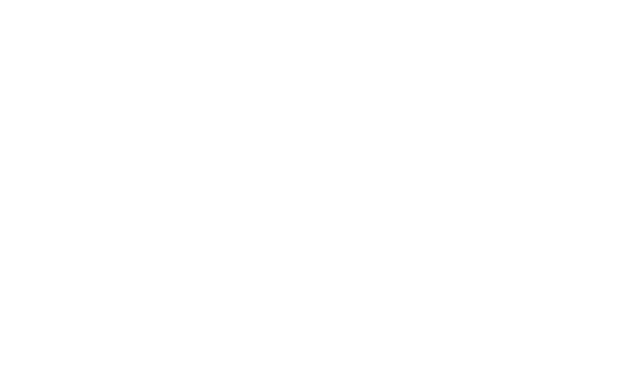
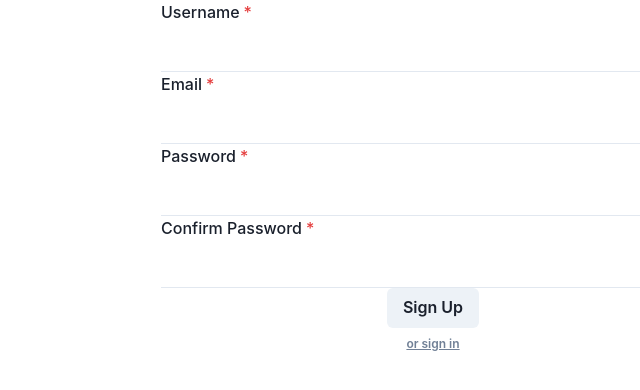
Before and after one commit to Code-the-Dream-School/dd-prac-team1-front, a React (Create React App) app: page /register in a window 1280 px wide. Before the commit this address had no page. Shown: the top 390 px of the page, without its empty margins (207-847 px from the left). Built offline with nearby package versions, Linux system fonts and the light colour scheme.

Commit message:
rename route, component, password requirements

```diff
--- a/package.json
+++ b/package.json
@@ -46,5 +46,8 @@
       "last 1 firefox version",
       "last 1 safari version"
     ]
+  },
+  "devDependencies": {
+    "@babel/plugin-proposal-private-property-in-object": "^7.21.11"
   }
 }
--- a/src/components/CreateAccount.tsx
+++ /dev/null
@@ -1,42 +0,0 @@
-import {
-  Box,
-  Button,
-  Center,
-  Container,
-  FormControl,
-  FormLabel,
-  Input,
-  Text,
-  VStack
-} from "@chakra-ui/react";
-import { useNavigate } from "react-router-dom";
-
-const CreateAccount = () => {
-  const navigate = useNavigate();
-  const navigateToHome = () => {
-    navigate("/home");
-  }
-
-  return (
-    <Box>
-      <Container maxW='xl'>
-        <VStack>
-          <FormControl isRequired>
-            <FormLabel>Username</FormLabel>
-            <Input type='text' variant='flushed' />
-            <FormLabel>Email</FormLabel>
-            <Input type='email' variant='flushed' />
-            <FormLabel>Password</FormLabel>
-            <Input type='password' variant='flushed' />
-            <FormLabel>Confirm Password</FormLabel>
-            <Input type='password' variant='flushed' />
-            <Center><Button variant='solid' type="submit" title="sign up" onClick={navigateToHome}>Sign Up</Button> </Center>
-          </FormControl>
-          <Button variant='link' type="button" size="xs" title="sign up"><Text as='ins'>or sign in</Text></Button>
-        </VStack>
-      </Container>
-    </Box>
-  );
-};
-
-export default CreateAccount;
--- /dev/null
+++ b/src/components/Register.tsx
@@ -0,0 +1,57 @@
+import { useState } from "react"
+import {
+  Box,
+  Button,
+  Center,
+  Container,
+  FormControl,
+  FormHelperText,
+  FormLabel,
+  Input,
+  ListItem,
+  Text,
+  UnorderedList,
+  VStack
+} from "@chakra-ui/react";
+import { useNavigate } from "react-router-dom";
+
+const Register = () => {
+  const [showRequirements, setShowRequirements] = useState(false)
+  const navigate = useNavigate();
+  const navigateToHome = () => {
+    navigate("/home");
+  }
+
+  return (
+    <Box>
+      <Container maxW='xl'>
+        <VStack>
+          <FormControl isRequired>
+            <FormLabel>Username</FormLabel>
+            <Input type='text' variant='flushed' />
+            <FormLabel>Email</FormLabel>
+            <Input type='email' variant='flushed' />
+            <FormLabel>Password</FormLabel>
+            <Input type='password' variant='flushed' onClick={() => setShowRequirements(true)} />
+            {showRequirements ? (
+              <FormHelperText>
+                <UnorderedList>
+                  <ListItem>Password must be at least 8 characters long.</ListItem>
+                  <ListItem>Password must contain at least one uppercase letter (A-Z).</ListItem>
+                  <ListItem>Password must contain at least one lowercase letter (a-z).</ListItem>
+                  <ListItem>Password must contain at least one number (0-9).</ListItem>
+                  <ListItem>Password may include special characters (e.g., !@#$%^&*).</ListItem>
+                </UnorderedList>
+              </FormHelperText>) : null}
+            <FormLabel>Confirm Password</FormLabel>
+            <Input type='password' variant='flushed' onClick={() => setShowRequirements(false)} />
+            <Center><Button variant='solid' type="submit" title="sign up" onClick={navigateToHome}>Sign Up</Button> </Center>
+          </FormControl>
+          <Button variant='link' type="button" size="xs" title="sign up"><Text as='ins'>or sign in</Text></Button>
+        </VStack>
+      </Container>
+    </Box>
+  );
+};
+
+export default Register;
--- a/src/index.tsx
+++ b/src/index.tsx
@@ -5,7 +5,7 @@ import { ChakraProvider } from "@chakra-ui/react";
 import reportWebVitals from "./reportWebVitals";
 import App from "./App.tsx";
 import Home from "./components/Home.tsx";
-import CreateAccount from "./components/CreateAccount.tsx";
+import Register from "./components/Register.tsx";
 
 const root = ReactDOM.createRoot(document.getElementById("root")!);
 root.render(
@@ -14,7 +14,7 @@ root.render(
       <Routes>
         <Route path="/" element={<App />} />
         <Route path="/home" element={<Home />} />
-        <Route path="/createAccount" element={<CreateAccount />} />
+        <Route path="/register" element={<Register />} />
       </Routes>
     </BrowserRouter>
   </ChakraProvider>
```
Also changed, not shown: 1 other file (tests, documents, lock files or other folders).
